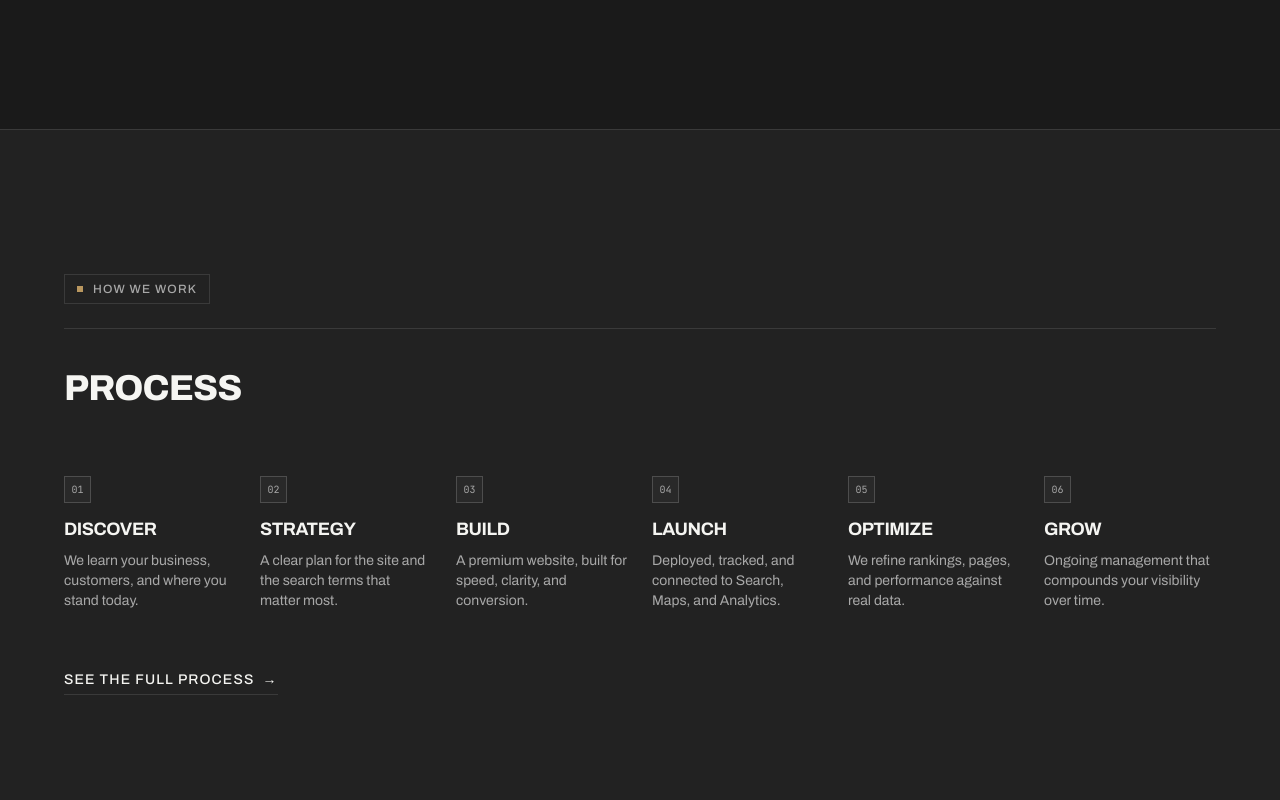
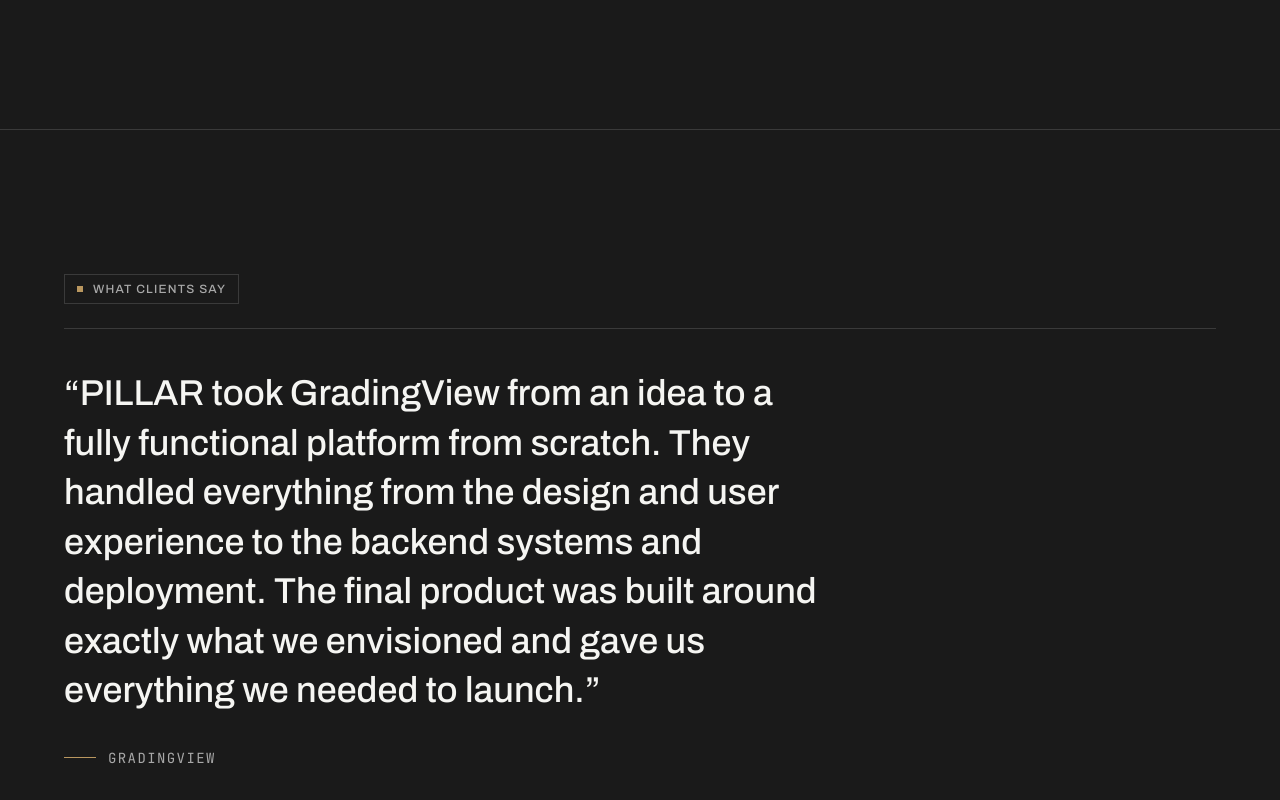
Before and after one commit to KenshinKm/Pillar-website, a Next.js app: page / in a window 1280 px wide. Shown: the part 4420-5220 px from the top of the page. Built offline with nearby package versions, Linux system fonts and the light colour scheme.

Commit message:
Remove Process teaser section from homepage
The dedicated /process page and nav link stay; only the homepage teaser is removed.

Co-Authored-By: Claude Sonnet 5 <noreply@anthropic.com>

```diff
--- a/app/page.tsx
+++ b/app/page.tsx
@@ -4,7 +4,6 @@ import Hero from "@/components/sections/Hero";
 import SearchJourney from "@/components/sections/SearchJourney";
 import Stats from "@/components/sections/Stats";
 import Services from "@/components/sections/Services";
-import Process from "@/components/sections/Process";
 import Testimonial from "@/components/sections/Testimonial";
 import FinalCta from "@/components/sections/FinalCta";
 
@@ -17,7 +16,6 @@ export default function Home() {
         <SearchJourney />
         <Stats />
         <Services />
-        <Process />
         <Testimonial />
         <FinalCta />
       </main>
--- a/components/sections/Process.tsx
+++ /dev/null
@@ -1,86 +0,0 @@
-import Link from "next/link";
-import Reveal from "@/components/motion/Reveal";
-import SplitText from "@/components/motion/SplitText";
-import Eyebrow from "@/components/type/Eyebrow";
-
-const STEPS = [
-  {
-    n: "01",
-    title: "Discover",
-    short: "Your business & market",
-    desc: "We learn your business, customers, and where you stand today.",
-  },
-  {
-    n: "02",
-    title: "Strategy",
-    short: "Plan the site & keywords",
-    desc: "A clear plan for the site and the search terms that matter most.",
-  },
-  {
-    n: "03",
-    title: "Build",
-    short: "Speed, clarity, conversion",
-    desc: "A premium website, built for speed, clarity, and conversion.",
-  },
-  {
-    n: "04",
-    title: "Launch",
-    short: "Live, tracked, connected",
-    desc: "Deployed, tracked, and connected to Search, Maps, and Analytics.",
-  },
-  {
-    n: "05",
-    title: "Optimize",
-    short: "Refine rankings & pages",
-    desc: "We refine rankings, pages, and performance against real data.",
-  },
-  {
-    n: "06",
-    title: "Grow",
-    short: "Compounding visibility",
-    desc: "Ongoing management that compounds your visibility over time.",
-  },
-];
-
-export default function Process() {
-  return (
-    <section id="process" className="bg-surface py-28 md:border-t md:border-line md:py-36">
-      <div className="mx-auto max-w-[1600px] px-6 md:px-10 lg:px-16">
-        <div className="pb-6 md:border-b md:border-line">
-          <Eyebrow>How We Work</Eyebrow>
-        </div>
-
-        <h2 className="mt-10 max-w-3xl text-4xl font-extrabold uppercase leading-[1.1] tracking-tight text-ink">
-          <SplitText text="Process" />
-        </h2>
-
-        <div className="mt-16 grid grid-cols-2 gap-x-4 gap-y-10 sm:gap-x-6 sm:gap-y-12 lg:grid-cols-6">
-          {STEPS.map((step, i) => (
-            <Reveal key={step.n} delay={i * 0.08} y={16}>
-              <div className="relative">
-                <span className="flex h-[27px] w-[27px] shrink-0 items-center justify-center border border-line-strong bg-surface-2 font-mono text-[10px] text-muted">
-                  {step.n}
-                </span>
-                <p className="mt-3 text-base font-bold uppercase tracking-tight text-ink lg:text-lg">
-                  {step.title}
-                </p>
-                <p className="mt-1 text-xs text-muted md:hidden">{step.short}</p>
-                <p className="mt-2 hidden text-sm text-muted md:block">{step.desc}</p>
-              </div>
-            </Reveal>
-          ))}
-        </div>
-
-        <Reveal delay={0.15} className="mt-14">
-          <Link
-            href="/process"
-            className="group inline-flex items-center gap-2 border-b border-line pb-1 text-sm font-medium uppercase tracking-[0.08em] text-ink transition-colors duration-300 hover:border-accent hover:text-accent"
-          >
-            See the Full Process
-            <span className="transition-transform duration-300 group-hover:translate-x-1">→</span>
-          </Link>
-        </Reveal>
-      </div>
-    </section>
-  );
-}
```
